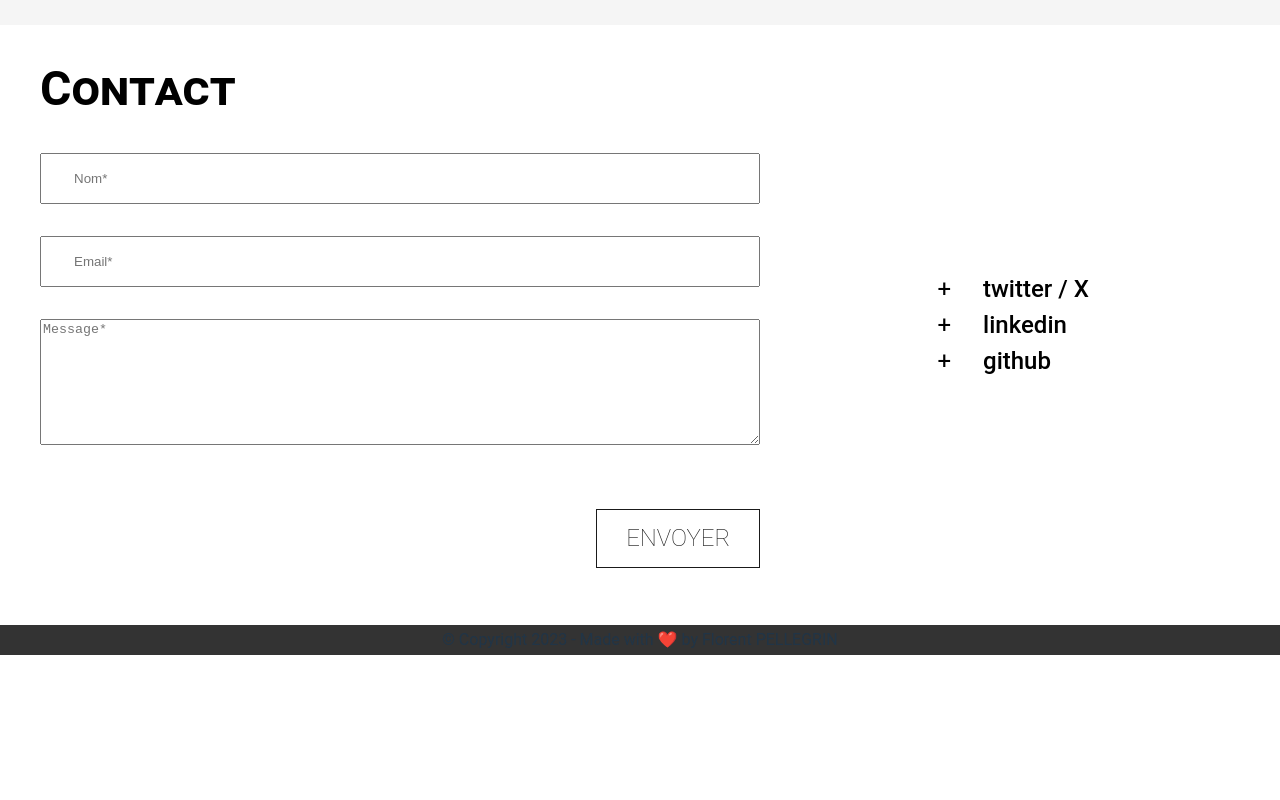
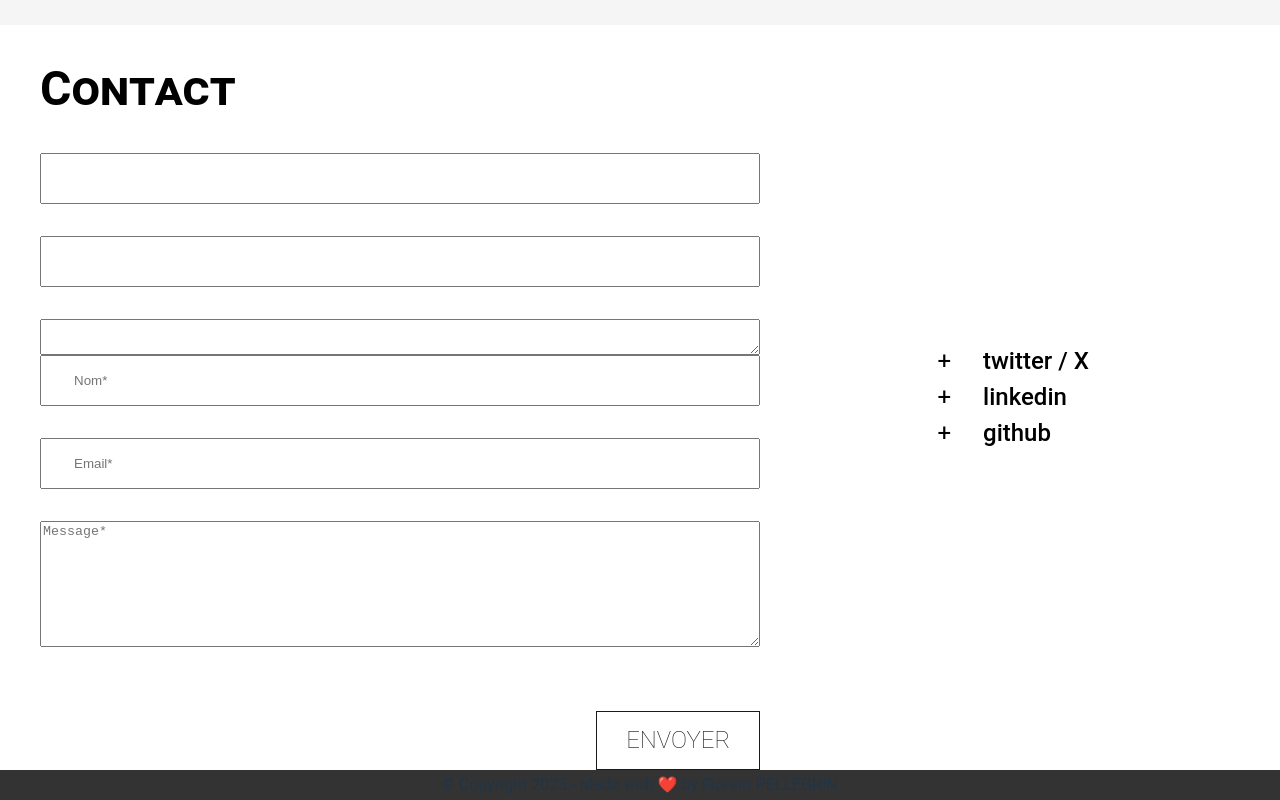
Before and after one commit to folpe/florentpellegrin, a React (Vite) app: page / in a window 1280 px wide. Shown: the part 2911-3711 px from the top of the page. Before the commit the page ends 3566 px from the top, so only its background shows below. Built offline with nearby package versions, Linux system fonts and the light colour scheme.

Commit message:
add hidden form to test

```diff
--- a/src/pages/parts/Contact/Contact.tsx
+++ b/src/pages/parts/Contact/Contact.tsx
@@ -53,7 +53,11 @@ const Contact: React.FC = () => {
       <div className='container'>
         <div className='form-wrapper'>
           <h3>Contact</h3>
-
+          <form name='contact' data-netlify netlify-honeypot='bot-field' hidden>
+            <input type='text' name='name' />
+            <input type='email' name='email' />
+            <textarea name='message'></textarea>
+          </form>
           <form
             name='contact-fp'
             method='POST'
```
